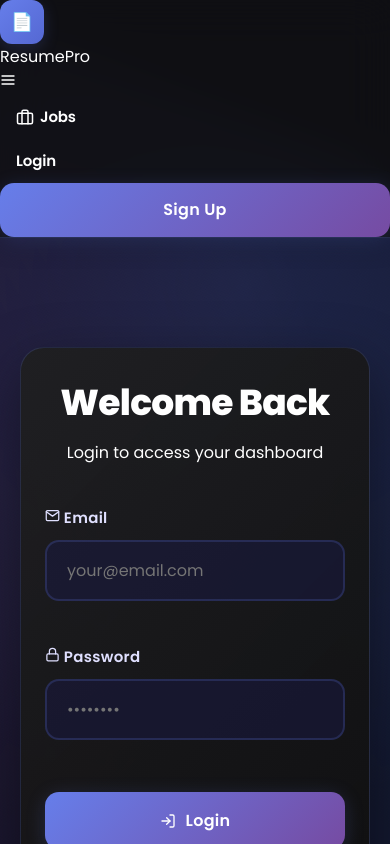
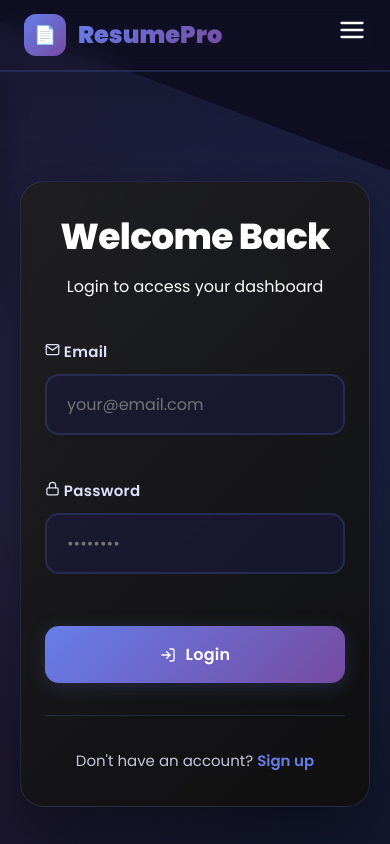
Before and after one commit to subodh182/AI-Resume-Analyser, a React (Create React App) app in the folder frontend/: page /login in a window 390 px wide. Shown: the top 844 px of the page. Built offline with nearby package versions, Linux system fonts and the light colour scheme; no server answers; the HTML template or start-up script is replaced by a standard one.

Commit message:
Fix navbar desktop view

```diff
--- a/frontend/src/components/Navbar.css
+++ b/frontend/src/components/Navbar.css
@@ -1,94 +1,98 @@
 .navbar {
   position: sticky;
   top: 0;
+  width: 100%;
+  background: var(--bg-primary);
+  border-bottom: 2px solid var(--border);
+  padding: 0;
   z-index: 1000;
-  background: rgba(15, 15, 15, 0.8);
-  backdrop-filter: blur(20px);
-  border-bottom: 1px solid var(--border);
-  box-shadow: 0 4px 24px rgba(0, 0, 0, 0.3);
+  backdrop-filter: blur(10px);
 }
 
-.navbar-container {
+.nav-container {
   max-width: 1400px;
   margin: 0 auto;
-  padding: 16px 24px;
+  padding: 0 24px;
   display: flex;
+  justify-content: space-between;
   align-items: center;
-  justify-content: space-between;
+  height: 70px;
 }
 
-.navbar-logo {
+.nav-logo {
   display: flex;
   align-items: center;
   gap: 12px;
+  text-decoration: none;
   font-size: 24px;
-  font-weight: 800;
-  color: var(--light);
-  text-decoration: none;
+  font-weight: 900;
+  color: var(--text-primary);
   transition: all 0.3s ease;
 }
 
+.nav-logo:hover {
+  transform: scale(1.05);
+}
+
 .logo-icon {
-  width: 44px;
-  height: 44px;
+  width: 42px;
+  height: 42px;
+  background: linear-gradient(135deg, #667EEA 0%, #764BA2 100%);
+  border-radius: 12px;
   display: flex;
   align-items: center;
   justify-content: center;
-  background: linear-gradient(135deg, var(--primary), var(--primary-dark));
-  border-radius: 12px;
   font-size: 18px;
-  font-weight: 800;
+  font-weight: 900;
   color: white;
-  box-shadow: 0 4px 16px var(--shadow);
-  transition: all 0.3s ease;
 }
 
-.navbar-logo:hover .logo-icon {
-  transform: rotate(-5deg) scale(1.05);
-  box-shadow: 0 6px 24px var(--shadow);
-}
-
-.logo-text .accent {
-  background: linear-gradient(135deg, var(--primary), var(--secondary));
+.logo-text {
+  background: linear-gradient(135deg, #667EEA 0%, #764BA2 100%);
   -webkit-background-clip: text;
   -webkit-text-fill-color: transparent;
   background-clip: text;
 }
 
-.navbar-menu {
+/* Desktop Menu */
+.nav-menu {
   display: flex;
   align-items: center;
   gap: 8px;
+  list-style: none;
+  margin: 0;
+  padding: 0;
+}
+
+.nav-item {
+  margin: 0;
 }
 
 .nav-link {
   display: flex;
   align-items: center;
-  gap: 6px;
-  padding: 10px 16px;
-  border-radius: 10px;
+  gap: 8px;
+  padding: 10px 20px;
+  color: var(--text-secondary);
+  text-decoration: none;
   font-size: 15px;
   font-weight: 600;
-  color: var(--gray-light);
+  border-radius: 10px;
   transition: all 0.3s ease;
+  cursor: pointer;
+  background: transparent;
   border: none;
-  background: transparent;
-  cursor: pointer;
-  letter-spacing: -0.01em;
+  font-family: inherit;
 }
 
 .nav-link:hover {
-  color: var(--light);
-  background: rgba(255, 255, 255, 0.05);
-  transform: translateY(-1px);
+  color: var(--text-primary);
+  background: var(--bg-secondary);
+  transform: translateY(-2px);
 }
 
 .nav-link svg {
   font-size: 18px;
-}
-
-.nav-btn {
-  margin-left: 8px;
 }
 
 .logout-btn {
@@ -97,168 +101,84 @@
 
 .logout-btn:hover {
   background: rgba(239, 68, 68, 0.1);
-  color: #F87171;
+  color: #EF4444;
 }
 
-.user-badge {
-  display: flex;
-  align-items: center;
-  gap: 10px;
-  padding: 6px 12px 6px 6px;
-  background: rgba(255, 255, 255, 0.05);
-  border-radius: 12px;
-  margin-left: 8px;
+.nav-btn {
+  padding: 10px 24px;
+  border-radius: 10px;
+  font-weight: 700;
+  font-size: 15px;
 }
 
-.user-avatar {
-  width: 36px;
-  height: 36px;
-  display: flex;
-  align-items: center;
-  justify-content: center;
-  background: linear-gradient(135deg, var(--primary), var(--primary-dark));
-  border-radius: 10px;
-  font-weight: 700;
-  font-size: 14px;
-  color: white;
+/* Mobile Menu Icon - Hidden on Desktop */
+.mobile-menu-icon {
+  display: none;
+  font-size: 28px;
+  color: var(--text-primary);
+  cursor: pointer;
+  z-index: 1001;
 }
 
-.user-name {
-  font-size: 14px;
-  font-weight: 600;
-  color: var(--light);
-}
-
-.mobile-menu-toggle {
-  display: none;
-  background: none;
-  border: none;
-  color: var(--light);
-  font-size: 24px;
-  cursor: pointer;
-  padding: 8px;
-  border-radius: 8px;
-  transition: all 0.3s ease;
-}
-
-.mobile-menu-toggle:hover {
-  background: rgba(255, 255, 255, 0.05);
-}
-
-@media (max-width: 968px) {
-  .mobile-menu-toggle {
+/* Mobile Styles */
+@media screen and (max-width: 968px) {
+  .mobile-menu-icon {
     display: block;
   }
 
-  .navbar-menu {
+  .nav-menu {
     position: fixed;
-    top: 76px;
-    right: -100%;
-    width: 280px;
-    height: calc(100vh - 76px);
-    background: rgba(15, 15, 15, 0.98);
-    backdrop-filter: blur(20px);
-    border-left: 1px solid var(--border);
+    left: -100%;
+    top: 70px;
     flex-direction: column;
-    align-items: stretch;
-    padding: 20px;
-    gap: 4px;
-    transition: right 0.3s ease;
-    box-shadow: -4px 0 24px rgba(0, 0, 0, 0.5);
+    background: var(--bg-primary);
+    width: 100%;
+    text-align: left;
+    transition: 0.3s;
+    box-shadow: 0 10px 27px rgba(0, 0, 0, 0.3);
+    border-top: 2px solid var(--border);
+    padding: 20px 0;
+    gap: 0;
+    max-height: calc(100vh - 70px);
+    overflow-y: auto;
   }
 
-  .navbar-menu.active {
-    right: 0;
+  .nav-menu.active {
+    left: 0;
+  }
+
+  .nav-item {
+    width: 100%;
   }
 
   .nav-link {
     width: 100%;
+    padding: 16px 24px;
+    border-radius: 0;
     justify-content: flex-start;
   }
 
-  .user-badge {
-    width: 100%;
-    margin-left: 0;
-    margin-top: 12px;
-    padding: 12px;
+  .nav-link:hover {
+    background: var(--bg-secondary);
+    transform: none;
   }
 
   .nav-btn {
-    margin-left: 0;
-    width: 100%;
+    margin: 8px 24px;
+    width: calc(100% - 48px);
+    text-align: center;
+    justify-content: center;
   }
 }
 
-/* Dropdown Menu */
-.dropdown {
-  position: relative;
-}
-
-.dropdown-toggle {
-  cursor: pointer;
-  display: flex;
-  align-items: center;
-  gap: 4px;
-}
-
-.dropdown-menu {
-  position: absolute;
-  top: 100%;
-  left: 0;
-  background: var(--bg-secondary);
-  border: 2px solid var(--border);
-  border-radius: 12px;
-  padding: 8px;
-  min-width: 220px;
-  box-shadow: 0 8px 32px var(--shadow-lg);
-  z-index: 1000;
-  margin-top: 8px;
-  list-style: none;
-}
-
-.dropdown-menu li {
-  margin: 0;
-}
-
-.dropdown-link {
-  display: flex;
-  align-items: center;
-  gap: 12px;
-  padding: 12px 16px;
-  color: var(--text-secondary);
-  text-decoration: none;
-  border-radius: 8px;
-  font-size: 15px;
-  font-weight: 500;
-  transition: all 0.3s ease;
-}
-
-.dropdown-link:hover {
-  background: var(--bg-tertiary);
-  color: var(--text-primary);
-  transform: translateX(4px);
-}
-
-.dropdown-link svg {
-  font-size: 18px;
-}
-
-/* Mobile Dropdown */
-@media (max-width: 968px) {
-  .dropdown-menu {
-    position: static;
-    box-shadow: none;
-    border: none;
-    background: transparent;
-    padding-left: 20px;
-    margin-top: 8px;
+/* Tablet Styles */
+@media screen and (max-width: 1200px) and (min-width: 969px) {
+  .nav-link {
+    padding: 8px 16px;
+    font-size: 14px;
   }
 
-  .dropdown {
-    display: block;
-  }
-
-  .dropdown-toggle {
-    justify-content: flex-start;
+  .logo-text {
+    font-size: 20px;
   }
 }
```
